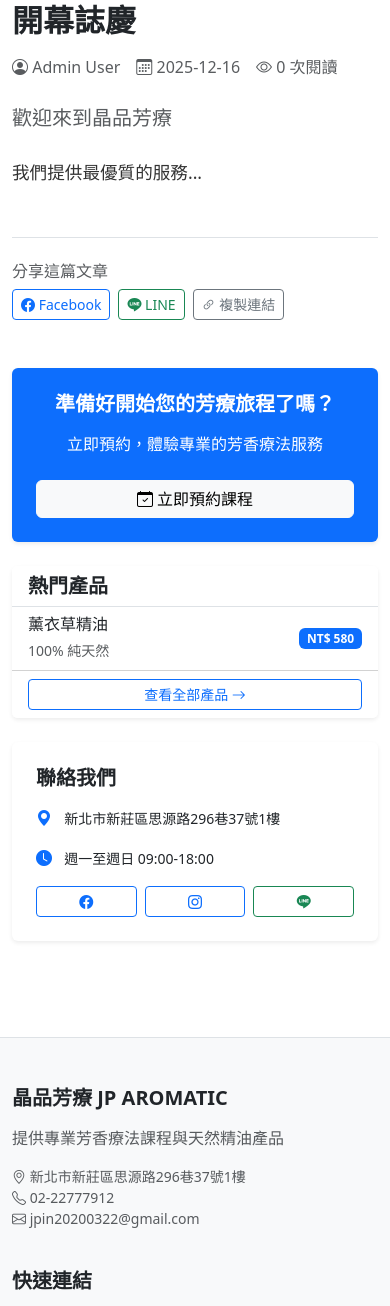
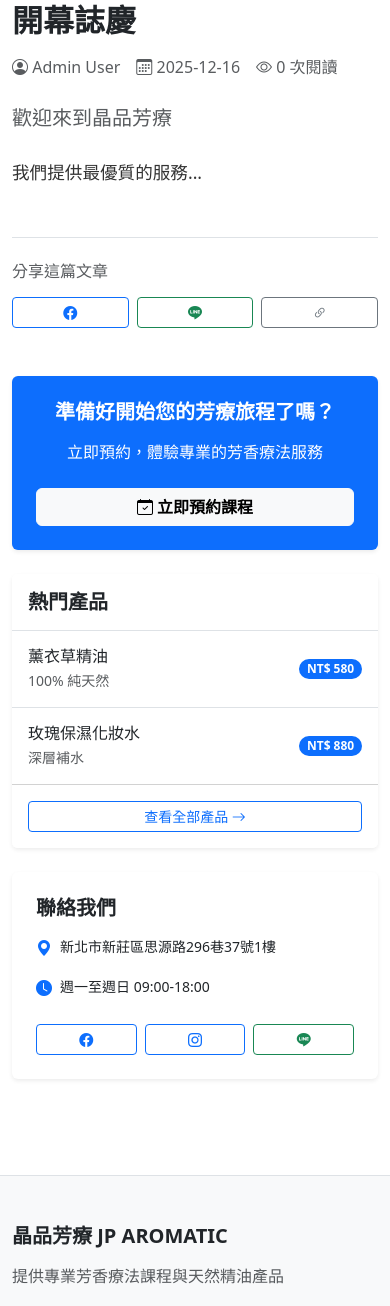
Before and after one commit to AlexChen531922/JP-SPA-Web-Application, a Flask app: page /post/1 in a window 390 px wide. Shown: the part 187-1493 px from the top of the page. Run offline with Flask 3, Linux system fonts and the light colour scheme; data comes from the database, SQL or seed files in the repository; some libraries are stand-ins or nearby versions.

Commit message:
responsive update for order_detail and post_detail page

```diff
--- a/project/templates/post_detail.html
+++ b/project/templates/post_detail.html
@@ -4,26 +4,23 @@
 {% block content %}
 <div class="container py-5">
 
-    <!-- Breadcrumb -->
     <nav aria-label="breadcrumb" class="mb-4">
         <ol class="breadcrumb">
             <li class="breadcrumb-item"><a href="{{ url_for('main.home') }}">首頁</a></li>
             <li class="breadcrumb-item"><a href="{{ url_for('main.blog') }}">文章</a></li>
-            <li class="breadcrumb-item active">{{ post.title }}</li>
+            <li class="breadcrumb-item active" aria-current="page">{{ post.title }}</li>
         </ol>
     </nav>
 
     <div class="row g-5">
 
-        <!-- Main Article -->
-        <div class="col-lg-8">
+        <div class="col-12 col-lg-8">
             <article class="blog-post">
 
-                <!-- Article Header -->
                 <header class="mb-4">
                     <h1 class="display-5 fw-bold mb-3">{{ post.title }}</h1>
 
-                    <div class="d-flex align-items-center gap-3 text-muted mb-4">
+                    <div class="d-flex flex-wrap align-items-center gap-3 text-muted mb-4">
                         {% if post.author_name %}
                         <span>
                             <i class="bi bi-person-circle"></i> {{ post.author_name }}
@@ -42,68 +39,62 @@
                     {% endif %}
                 </header>
 
-                <!-- Featured Image -->
                 {% if post.image %}
-                <div class="ratio ratio-16x9 mb-4 rounded-4 overflow-hidden">
+                <div class="ratio ratio-16x9 mb-4 rounded-4 overflow-hidden shadow-sm">
                     <img src="{{ url_for('static', filename=post.image) }}" alt="{{ post.title }}"
                         class="object-fit-cover">
                 </div>
                 {% endif %}
 
-                <!-- Article Content -->
                 <div class="blog-content">
                     {{ post.content | safe }}
                 </div>
 
-                <!-- Article Footer -->
                 <footer class="mt-5 pt-4 border-top">
-                    <div class="d-flex justify-content-between align-items-center">
-                        <div>
-                            <h6 class="text-muted mb-2">分享這篇文章</h6>
+                    <div class="d-flex flex-column flex-md-row justify-content-between align-items-md-center gap-3">
+                        <h6 class="text-muted mb-0">分享這篇文章</h6>
                         <div class="d-flex gap-2">
                             <a href="https://www.facebook.com/sharer/sharer.php?u={{ request.url }}" target="_blank"
-                                    class="btn btn-outline-primary btn-sm">
-                                    <i class="bi bi-facebook"></i> Facebook
+                                class="btn btn-outline-primary btn-sm flex-fill">
+                                <i class="bi bi-facebook"></i> <span class="d-none d-sm-inline">Facebook</span>
                             </a>
-                                <a href="https://social-plugins.line.me/lineit/share?url={{ request.url }}"
-                                    target="_blank" class="btn btn-outline-success btn-sm">
-                                    <i class="bi bi-line"></i> LINE
+                            <a href="https://social-plugins.line.me/lineit/share?url={{ request.url }}" target="_blank"
+                                class="btn btn-outline-success btn-sm flex-fill">
+                                <i class="bi bi-line"></i> <span class="d-none d-sm-inline">LINE</span>
                             </a>
                             <button onclick="copyToClipboard('{{ request.url }}')"
-                                    class="btn btn-outline-secondary btn-sm">
-                                    <i class="bi bi-link-45deg"></i> 複製連結
+                                class="btn btn-outline-secondary btn-sm flex-fill">
+                                <i class="bi bi-link-45deg"></i> <span class="d-none d-sm-inline">複製連結</span>
                             </button>
-                            </div>
                         </div>
                     </div>
                 </footer>
 
             </article>
 
-            <!-- Related Posts -->
             {% if related_posts %}
-            <section class="mt-5">
+            <section class="mt-5 pt-4 border-top">
                 <h3 class="fw-bold mb-4">相關文章</h3>
                 <div class="row g-4">
                     {% for related in related_posts %}
-                    <div class="col-md-4">
+                    <div class="col-12 col-md-4">
                         <a href="{{ url_for('main.post_detail', post_id=related.id) }}" class="text-decoration-none">
                             <div class="card border-0 shadow-sm h-100">
                                 <div class="ratio ratio-16x9">
                                     {% if related.image %}
                                     <img src="{{ url_for('static', filename=related.image) }}"
-                                        class="card-img-top object-fit-cover" alt="{{ related.title }}">
+                                        class="card-img-top object-fit-cover rounded-top" alt="{{ related.title }}">
                                     {% else %}
-                                    <div class="bg-light d-flex align-items-center justify-content-center">
+                                    <div class="bg-light d-flex align-items-center justify-content-center rounded-top">
                                         <i class="bi bi-newspaper fs-1 text-muted"></i>
                                     </div>
                                     {% endif %}
                                 </div>
                                 <div class="card-body">
-                                    <h6 class="card-title fw-bold text-dark">{{ related.title }}</h6>
+                                    <h6 class="card-title fw-bold text-dark text-truncate">{{ related.title }}</h6>
                                     {% if related.summary %}
-                                    <p class="card-text text-muted small">
-                                        {{ related.summary[:80] }}{% if related.summary|length > 80 %}...{% endif %}
+                                    <p class="card-text text-muted small text-truncate-2">
+                                        {{ related.summary }}
                                     </p>
                                     {% endif %}
                                 </div>
@@ -117,39 +108,44 @@
 
         </div>
 
-        <!-- Sidebar -->
-        <div class="col-lg-4">
+        <div class="col-12 col-lg-4">
 
-            <!-- Call to Action -->
             <div class="card border-0 shadow-sm mb-4 bg-primary text-white">
                 <div class="card-body p-4 text-center">
                     <h5 class="fw-bold mb-3">準備好開始您的芳療旅程了嗎？</h5>
                     <p class="mb-4">立即預約，體驗專業的芳香療法服務</p>
-                    <a href="{{ url_for('main.courses') }}" class="btn btn-light w-100">
+                    <a href="{{ url_for('main.courses') }}" class="btn btn-light w-100 fw-bold">
                         <i class="bi bi-calendar-check"></i> 立即預約課程
                     </a>
                 </div>
             </div>
 
-            <!-- Popular Products -->
             <div class="card border-0 shadow-sm mb-4">
-                <div class="card-header bg-white border-bottom">
+                <div class="card-header bg-white border-bottom py-3">
                     <h5 class="mb-0 fw-bold">熱門產品</h5>
                 </div>
                 <div class="card-body p-0">
                     <div class="list-group list-group-flush">
-                        <!-- 這裡可以動態載入熱門產品 -->
-                        <a href="{{ url_for('main.products') }}" class="list-group-item list-group-item-action">
+                        <a href="{{ url_for('main.products') }}" class="list-group-item list-group-item-action py-3">
                             <div class="d-flex justify-content-between align-items-center">
-                                <div>
-                                    <h6 class="mb-1">薰衣草精油</h6>
-                                    <small class="text-muted">100% 純天然</small>
+                                <div class="me-3 overflow-hidden">
+                                    <h6 class="mb-1 text-truncate">薰衣草精油</h6>
+                                    <small class="text-muted d-block">100% 純天然</small>
                                 </div>
-                                <span class="badge bg-primary">NT$ 580</span>
+                                <span class="badge bg-primary rounded-pill text-nowrap">NT$ 580</span>
+                            </div>
+                        </a>
+                        <a href="{{ url_for('main.products') }}" class="list-group-item list-group-item-action py-3">
+                            <div class="d-flex justify-content-between align-items-center">
+                                <div class="me-3 overflow-hidden">
+                                    <h6 class="mb-1 text-truncate">玫瑰保濕化妝水</h6>
+                                    <small class="text-muted d-block">深層補水</small>
+                                </div>
+                                <span class="badge bg-primary rounded-pill text-nowrap">NT$ 880</span>
                             </div>
                         </a>
                     </div>
-                    <div class="card-footer bg-white">
+                    <div class="card-footer bg-white p-3">
                         <a href="{{ url_for('main.products') }}" class="btn btn-sm btn-outline-primary w-100">
                             查看全部產品 <i class="bi bi-arrow-right"></i>
                         </a>
@@ -157,20 +153,19 @@
                 </div>
             </div>
 
-            <!-- Contact Card -->
             <div class="card border-0 shadow-sm">
                 <div class="card-body p-4">
                     <h5 class="fw-bold mb-3">聯絡我們</h5>
                     <div class="d-flex flex-column gap-3">
-                        <div>
-                            <i class="bi bi-geo-alt-fill text-primary me-2"></i>
+                        <div class="d-flex">
+                            <i class="bi bi-geo-alt-fill text-primary me-2 flex-shrink-0"></i>
                             <small>新北市新莊區思源路296巷37號1樓</small>
                         </div>
-                        <div>
-                            <i class="bi bi-clock-fill text-primary me-2"></i>
+                        <div class="d-flex">
+                            <i class="bi bi-clock-fill text-primary me-2 flex-shrink-0"></i>
                             <small>週一至週日 09:00-18:00</small>
                         </div>
-                        <div class="d-flex gap-2">
+                        <div class="d-flex gap-2 mt-2">
                             <a href="https://www.facebook.com/j.pin9" target="_blank"
                                 class="btn btn-outline-primary btn-sm flex-fill">
                                 <i class="bi bi-facebook"></i>
@@ -196,14 +191,17 @@
 
 {% block scripts %}
 <style>
+    /* 文章內容樣式 */
     .blog-content {
         font-size: 1.1rem;
         line-height: 1.8;
         color: #333;
+        overflow-wrap: break-word;
+        /* 防止長單字撐破版面 */
     }
 
     .blog-content h2 {
-        font-size: 2rem;
+        font-size: 1.75rem;
         font-weight: bold;
         margin-top: 2rem;
         margin-bottom: 1rem;
@@ -222,6 +220,7 @@
         margin-bottom: 1.5rem;
     }
 
+    /* RWD 修正：文章內的圖片自動縮放 */
     .blog-content img {
         max-width: 100%;
         height: auto;
@@ -229,10 +228,16 @@
         margin: 2rem 0;
     }
 
+    /* RWD 修正：文章內的影片(iframe)自動縮放 */
+    .blog-content iframe {
+        max-width: 100%;
+        border-radius: 0.5rem;
+    }
+
     .blog-content ul,
     .blog-content ol {
         margin-bottom: 1.5rem;
-        padding-left: 2rem;
+        padding-left: 1.5rem;
     }
 
     .blog-content li {
@@ -245,6 +250,9 @@
         margin: 2rem 0;
         font-style: italic;
         color: #666;
+        background-color: #f8f9fa;
+        padding: 1rem 1rem 1rem 1.5rem;
+        border-radius: 0 0.5rem 0.5rem 0;
     }
 
     .blog-content a {
@@ -258,16 +266,33 @@
 
     .object-fit-cover {
         object-fit: cover;
+        width: 100%;
+        height: 100%;
+    }
+
+    /* 文字截斷 (用於相關文章摘要) */
+    .text-truncate-2 {
+        display: -webkit-box;
+        -webkit-line-clamp: 2;
+        -webkit-box-orient: vertical;
+        overflow: hidden;
+        text-overflow: ellipsis;
     }
 </style>
 
 <script>
     function copyToClipboard(text) {
+        if (navigator.clipboard) {
             navigator.clipboard.writeText(text).then(function () {
                 alert('連結已複製到剪貼簿！');
             }, function (err) {
                 console.error('複製失敗:', err);
+                // Fallback for some browsers if needed, or prompt user
+                prompt("請手動複製連結:", text);
             });
+        } else {
+            prompt("請手動複製連結:", text);
+        }
     }
 </script>
 {% endblock %}
```
Also changed, not shown: project/templates/order_detail.html (+18 -16 lines). Lines whose indentation alone changed are shown as unchanged.
